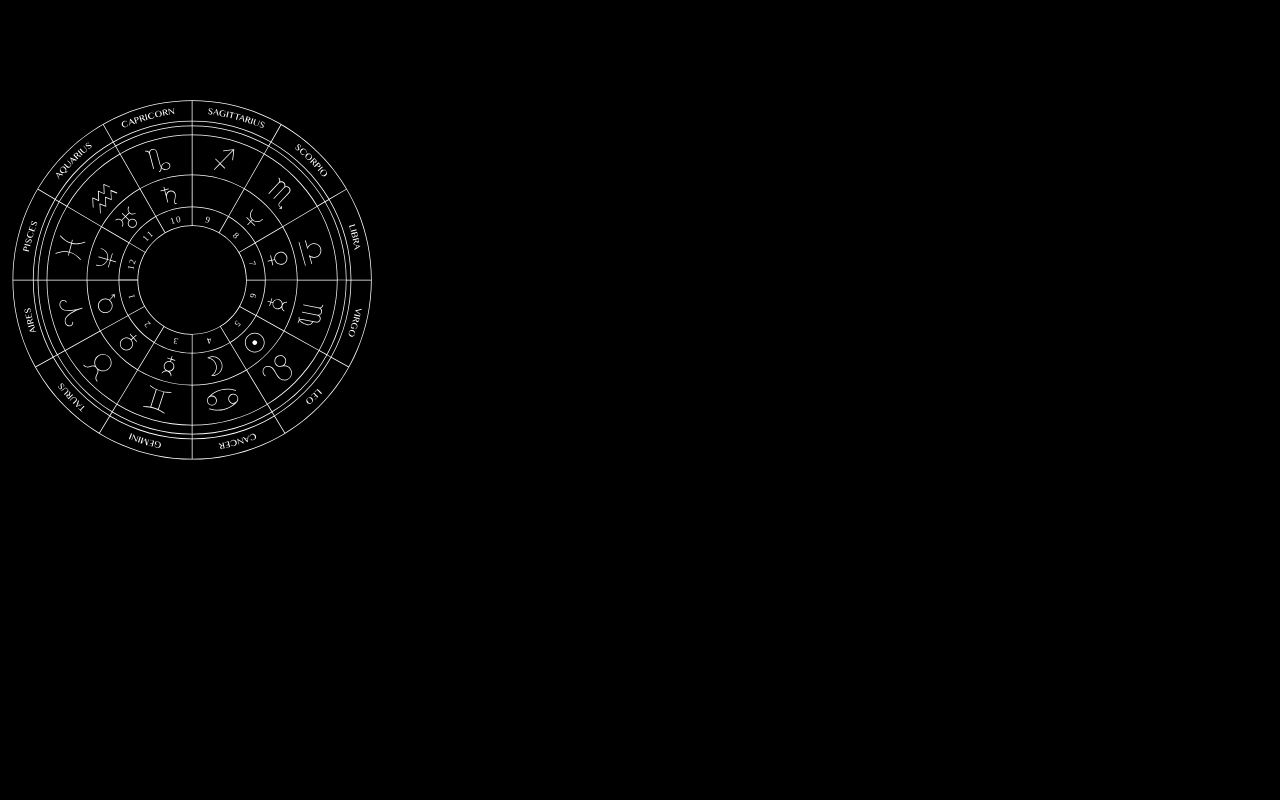
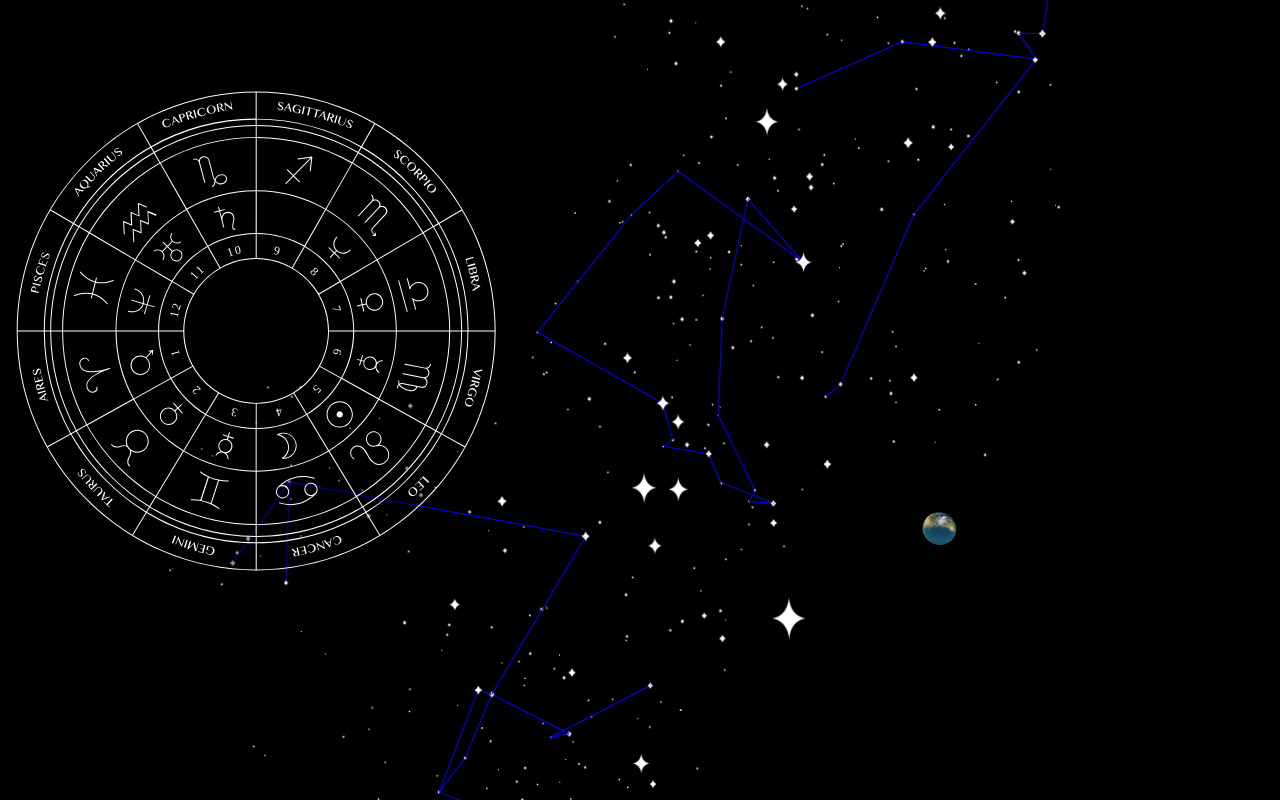
Before and after one commit to maisiejillbt/ZodiacMap, a website built with webpack: page index.html in a window 1280 px wide. Built offline with nearby package versions, Linux system fonts and the light colour scheme; animation ran at ten frames a second; what three-orbitcontrols would draw is missing.

Commit message:
added all lines for constellations

```diff
--- a/src/scripts/data.js
+++ b/src/scripts/data.js
@@ -1,6 +1,6 @@
 const starData = require('../../dist/assets/filteredStars.json');
-const psc = [5742,5586,6193,5742,7097,8198,9487,8833,7884,7007,4906,3786,118268,116771,116771,115830,114971,115738,116928];
-const ari = [13209,9884,8903,8832]
+const posData = require('../../dist/assets/cameraPos.json');
+
 // consider refactoring into one class :/
 function getXYZ() {
   const xyz = [];
@@ -29,4 +29,4 @@ function getLinePoints(hipNums) {
   return orderedXYZ;
 }
 
-export {starData, getXYZ, getLinePoints, psc, ari}
+export {starData, getXYZ, getLinePoints, posData}
--- a/src/scripts/stars.js
+++ b/src/scripts/stars.js
@@ -1,4 +1,6 @@
 const data = require("./data.js");
+
+
 const starData = data.starData
 
 import * as THREE from 'three';
@@ -14,16 +16,10 @@ class StarMap {
     this.stars;
     this.controls;
     this.cameraPos;
-    this.cameraRotation;
+    this.cameraRot = [-1.580169334493619, -0.6408270080483579, -1.5864731351196486];
 
-    // this.onWindowResize.bind(this);
-    // this.animate.bind(this);
-    // this.render.bind(this);
-    // this.addStars.bind(this);
-    // this.addEarth.bind(this);
-    // this.addDragControls.bind(this);
-    // this.addConnectorLines.bind(this);
-    // this.onclick.bind(this);
+    this.test1 = [20,25,15];
+    this.test2 = [1,2,3];
   }
 
   init() {
@@ -35,9 +31,7 @@ class StarMap {
       1000000); //setting a this.camera
 
     this.camera.position.set(-15393.047754227286, 20637.906941436537, -193.4449256040874); // setting cameras z axis position
-
     this.cameraPos = new THREE.Vector3(-50,100,20);
-
     this.renderer = new THREE.WebGLRenderer({
       alpha: true,
       antialias: true // this makes the objects appear smoother
@@ -47,14 +41,15 @@ class StarMap {
     document.body.appendChild(this.renderer.domElement); // creating and appending the render to the dom
 
     window.addEventListener("resize", this.onWindowResize.bind(this), false); // adding the event listener to trigger a resize
+    this.addOnClicks();
     this.addDragControls();
     this.addEarth();
     this.addStars();
-    this.addConnectorLines(data.psc);
-    this.addConnectorLines(data.ari);
+
+    for(let i=0; i<data.posData.length; i++){
+      this.addConnectorLines(data.posData[i]['stars']);
+    }
     this.animate();
-
-    console.log(this.camera.rotation._x)
   }
 
   addEarth() {
@@ -78,49 +73,42 @@ class StarMap {
     }
 
     this.starsGeo.setAttribute( 'position', new THREE.Float32BufferAttribute( vertices, 3 ));
-
     let sprite = new THREE.TextureLoader().load( 'star.png' );
-
     let starMaterial = new THREE.PointsMaterial({ // creating a material of the texture
       size: 100,
       transparent: true,
       map: sprite
     })
-
     const stars = new THREE.Points(this.starsGeo, starMaterial); // mapping the points with the material
-
     this.scene.add(stars); // adding those points to the this.scene
   }
 
-  onclick(){
-    this.cameraPos = new THREE.Vector3(-0.9833206122014612,-0.17502404380186368, -0.049468754896264726);
-    this.lookAt = new THREE.Vector3(180,95,30);
-    this.camera.lookAt(this.lookAt)
+  onclick(star){
+    let pX = data.posData[star]['pX'];
+    let pY = data.posData[star]['pY'];
+    let pZ = data.posData[star]['pZ'];
+
+    let aX = data.posData[star]['aX'];
+    let aY = data.posData[star]['aY'];
+    let aZ = data.posData[star]['aZ'];
+
+    this.cameraPos = new THREE.Vector3(pX,pY,pZ);
+    this.cameraRot = [aX,aY,aZ];
   }
 
   addConnectorLines(constellation) {
     const points = [];
-
     const pointsArr = data.getLinePoints(constellation);
-
     for(let i = 0;i<pointsArr.length; i++){
       const x = pointsArr[i][0];
       const y = pointsArr[i][1];
       const z = pointsArr[i][2];
       points.push( new THREE.Vector3(x,y,z) );
     }
-    // console.log(pointsArr)
     const material = new THREE.LineBasicMaterial( { color: 0x0000ff } );
-
     const geometry = new THREE.BufferGeometry().setFromPoints( points );
-
     const line = new THREE.Line( geometry, material );
-
     this.scene.add( line );
-
-    ////////// REMOVE
-    let button = document.getElementById('pisces')
-    button.addEventListener("click", this.onclick.bind(this));
   }
 
   addDragControls() {
@@ -130,6 +118,7 @@ class StarMap {
     this.controls.screenSpacePanning = false;
     this.controls.minDistance = 1;
     this.controls.maxDistance = 1000000;
+    console.log(this.controls)
   }
 
   rotateCamera(target, current) {
@@ -138,37 +127,74 @@ class StarMap {
       target[1] !== current[1] ||
       target[2] !== current[2]
     ){
-      for(let i=0;i<2;i++){
+      for(let i=0;i<3;i++){
         let t = target[i];
         let c = current[i];
         let dif = Math.abs(t-c);
 
         if(t < c){
-          if(dif <= 0.05){
-            c = t;
+          if(dif <= 0.015){
+            current[i] = t;
           }else{
-            c -= 0.05;
+            current[i] -= 0.015;
           }
         }else if(t > c){
-          if(dif <= 0.05){
-            c = t;
+          if(dif <= 0.015){
+            current[i] = t;
           }else{
-            c += 0.05;
+            current[i] += 0.015;
           }
         }
       }
     }
+    this.setCameraRotation(current);
+  }
+
+  setCameraRotation(target) {
+    this.camera.rotation.set(target[0],target[1],target[2]);
   }
 
   currentCameraRotation() {
     const rotation = [];
-    let x = parseFloat(this.camera.rotation._x.toFixed(2));
-    let y = parseFloat(this.camera.rotation._y.toFixed(2));
-    let z = parseFloat(this.camera.rotation._z.toFixed(2));
+    let x = parseFloat(this.camera.rotation._x.toFixed(3));
+    let y = parseFloat(this.camera.rotation._y.toFixed(3));
+    let z = parseFloat(this.camera.rotation._z.toFixed(3));
     rotation.push(x,y,z);
     return rotation
   }
 
+  addOnClicks() {
+    let pisces = document.getElementById('pisces');
+    let aires = document.getElementById('aires');
+    let gemini = document.getElementById('gemini');
+    let taurus = document.getElementById('taurus');
+    let aquarius = document.getElementById('aquarius');
+    let cap = document.getElementById('cap');
+    let cancer = document.getElementById('cancer');
+    let sag = document.getElementById('sag');
+    let scorpio = document.getElementById('scorpio');
+    let libra = document.getElementById('libra');
+    let leo = document.getElementById('leo');
+    let virgo = document.getElementById('virgo');
+
+
+/// I know I know I know this is bad and needs to be refacotred
+    pisces.addEventListener("click", this.onclick.bind(this,0));
+    aires.addEventListener("click", this.onclick.bind(this,1));
+    gemini.addEventListener("click", this.onclick.bind(this,2));
+    taurus.addEventListener("click", this.onclick.bind(this,3));
+    aquarius.addEventListener("click", this.onclick.bind(this,4));
+    cap.addEventListener("click", this.onclick.bind(this,5));
+    cancer.addEventListener("click", this.onclick.bind(this,6));
+    sag.addEventListener("click", this.onclick.bind(this,7));
+    scorpio.addEventListener("click", this.onclick.bind(this,8));
+    libra.addEventListener("click", this.onclick.bind(this,9));
+    leo.addEventListener("click", this.onclick.bind(this,10));
+    virgo.addEventListener("click", this.onclick.bind(this,1));
+
+
+
+  }
 
   onWindowResize() {
     this.camera.aspect = window.innerWidth / window.innerHeight;
@@ -177,13 +203,14 @@ class StarMap {
   }
 
   animate() {
-    // console.log(this.camera.position);
-    // console.log(this.camera.rotation)
     // console.log(this.currentCameraRotation())
-    this.starsGeo.verticesNeedUpdate = true;
+
+    // console.log(this.camera.position)
+    const currentRotation = this.currentCameraRotation();
+    this.rotateCamera(this.cameraRot,currentRotation);
+    this.camera.position.lerp(this.cameraPos,0.05);
     this.render();
-    this.camera.position.lerp(this.cameraPos,0.05);
-    // this.camera.lookAt(this.currentConstellation)
+
     window.requestAnimationFrame(this.animate.bind(this)) // YOU ALWAYS HAVE TO DO THIS WHEN CALLING REQUEST ANIMATION FRAME IN OOP!!!
   }
 
--- a/src/styles/base.scss
+++ b/src/styles/base.scss
@@ -4,26 +4,28 @@ body {
   margin:0;
   background-color: black;
   overflow: hidden;
-  // display:flex;
+
 }
 
 .wheelContainer {
   height:70vh;
-  // transform:rotate(100deg);
   display:flex;
   justify-content: center;
+  margin-top: 10%;
 
 }
 
 #wheel {
-  height:100%;
+  // height:100%;
 }
 
 .controls {
   position: absolute;
-  width: 30vw;
+  width: 40vw;
   height: 100vh;
   margin:0;
+  justify-content: center;
+  align-items: center;
   // background-color: black;
   overflow: hidden;
 }
```
Also changed, not shown: dist/assets/cameraPos.json, dist/main.css.
